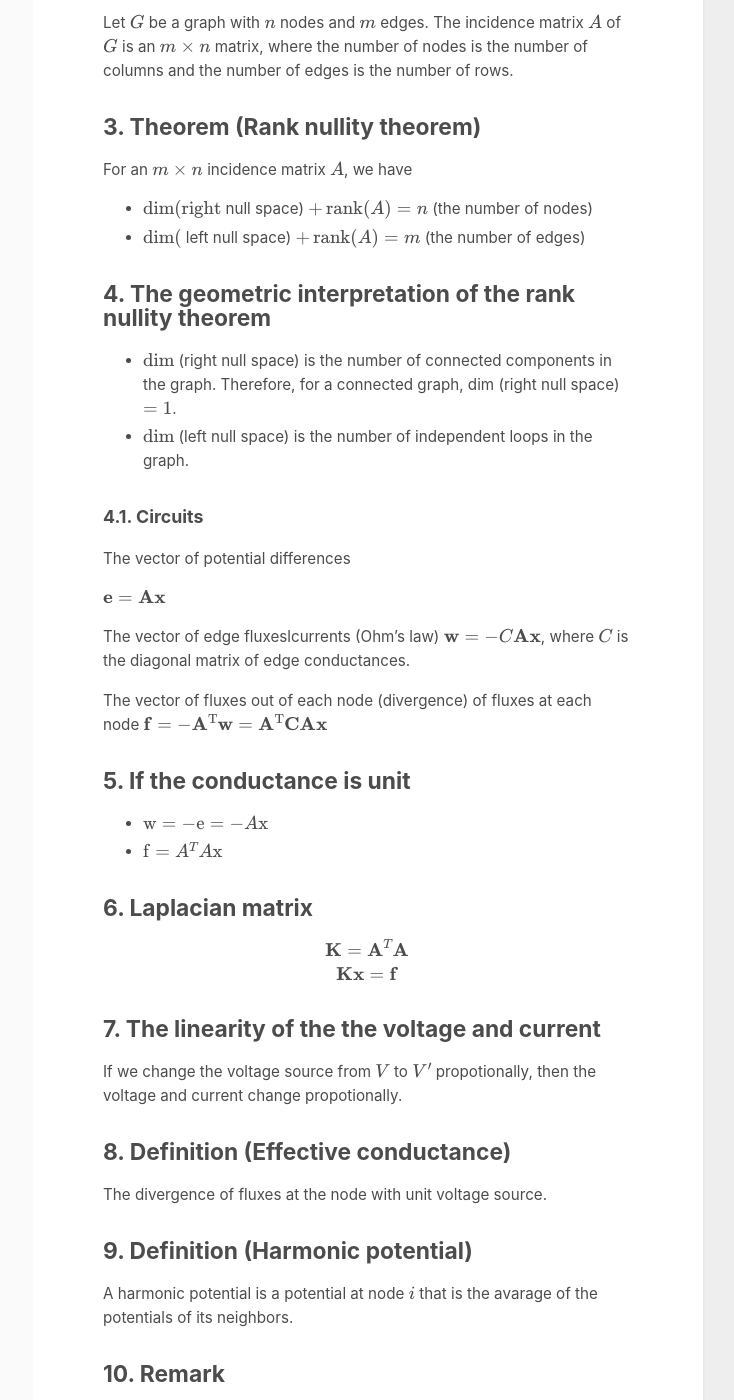
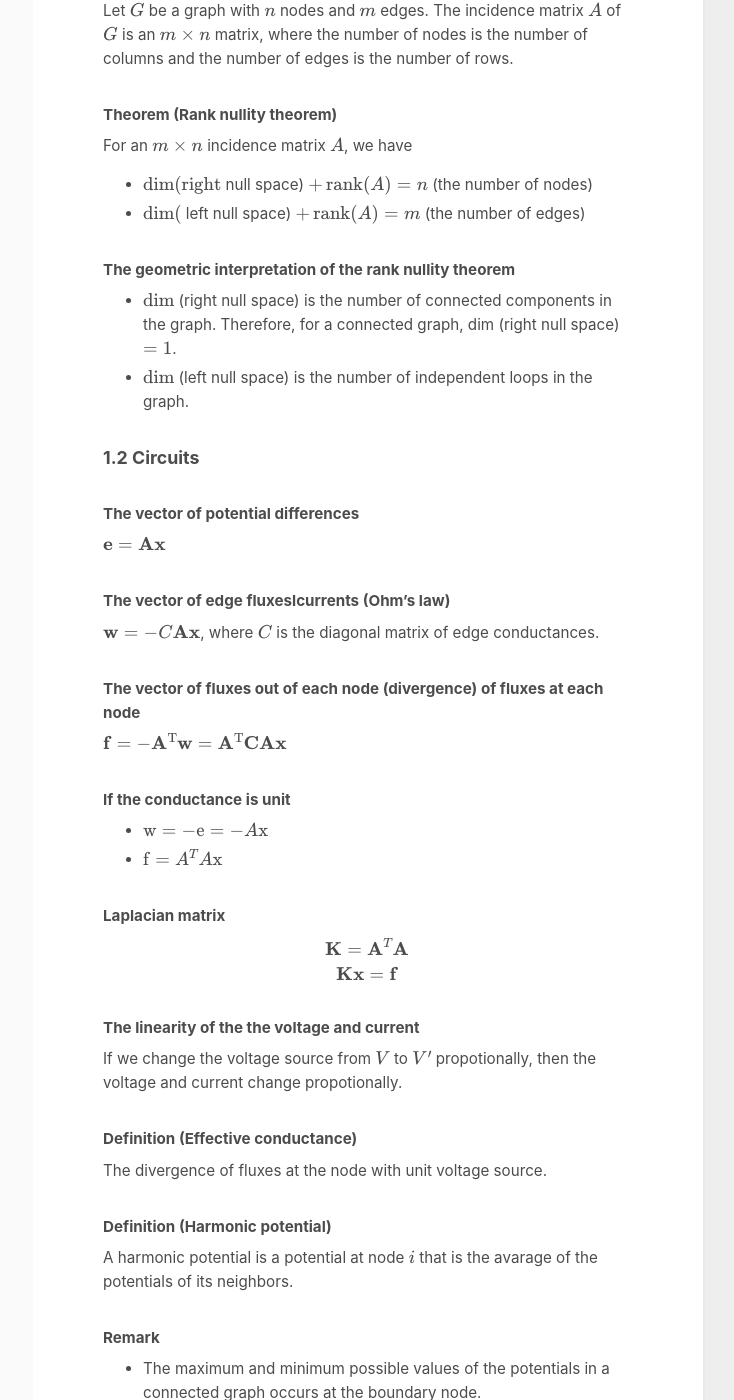
Before and after one commit to starry99/catbook, a Jekyll site: the page built from _posts/2023-07-29-try.md, in a window 1280 px wide and 1400 px high, scrolled down 481 px. Shown: the whole window, without its empty margins (417-1151 px from the left). Built offline with Jekyll 4.4.1, drawn with Linux system fonts in a browser that asks for light colours; formulas are drawn with MathJax 3; some of the changed text lies outside the part shown.

Commit message:
trychangeeee

```diff
--- a/_posts/2023-07-29-try.md
+++ b/_posts/2023-07-29-try.md
@@ -6,15 +6,15 @@ comments: true
 
 # Applied Mathematics Dense Sheet
 
-## 1. Part I Graphs
+##  Part I Graphs
 
 ### 1.1. Graphs
 
-## 2. Definition (Incidence Matrix)
+####  Definition (Incidence Matrix)
 
 Let $G$ be a graph with $n$ nodes and $m$ edges. The incidence matrix $A$ of $G$ is an $m \times n$ matrix, where the number of nodes is the number of columns and the number of edges is the number of rows.
 
-## 3. Theorem (Rank nullity theorem)
+####  Theorem (Rank nullity theorem)
 
 For an $m \times n$ incidence matrix $A$, we have
 
@@ -22,29 +22,33 @@ For an $m \times n$ incidence matrix $A$, we have
 - $\operatorname{dim}($ left null space) $+\operatorname{rank}(A)=m$ (the number of edges)
 
 
-## 4. The geometric interpretation of the rank nullity theorem
+####  The geometric interpretation of the rank nullity theorem
 
 - $\operatorname{dim}$ (right null space) is the number of connected components in the graph. Therefore, for a connected graph, dim (right null space) $=1$.
 - $\operatorname{dim}$ (left null space) is the number of independent loops in the graph.
 
 
-### 4.1. Circuits
+### 1.2 Circuits
 
-The vector of potential differences
+#### The vector of potential differences
 
 $\mathbf{e}=\mathbf{A x}$
 
-The vector of edge fluxeslcurrents (Ohm's law) $\mathbf{w}=-C \mathbf{A} \mathbf{x}$, where $C$ is the diagonal matrix of edge conductances.
+#### The vector of edge fluxeslcurrents (Ohm's law)
 
-The vector of fluxes out of each node (divergence) of fluxes at each node $\mathbf{f}=-\mathbf{A}^{\mathrm{T}} \mathbf{w}=\mathbf{A}^{\mathrm{T}} \mathbf{C A \mathbf { x }}$
+$\mathbf{w}=-C \mathbf{A} \mathbf{x}$, where $C$ is the diagonal matrix of edge conductances.
 
-## 5. If the conductance is unit
+#### The vector of fluxes out of each node (divergence) of fluxes at each node
+
+$\mathbf{f}=-\mathbf{A}^{\mathrm{T}} \mathbf{w}=\mathbf{A}^{\mathrm{T}} \mathbf{C A \mathbf { x }}$
+
+#### If the conductance is unit
 
 - $\mathrm{w}=-\mathrm{e}=-A \mathrm{x}$
 - $\mathrm{f}=A^{T} A \mathrm{x}$
 
 
-## 6. Laplacian matrix
+#### Laplacian matrix
 
 $$
 \begin{gathered}
@@ -53,33 +57,33 @@ $$
 \end{gathered}
 $$
 
-## 7. The linearity of the the voltage and current
+####  The linearity of the the voltage and current
 
 If we change the voltage source from $V$ to $V^{\prime}$ propotionally, then the voltage and current change propotionally.
 
-## 8. Definition (Effective conductance)
+####  Definition (Effective conductance)
 
 The divergence of fluxes at the node with unit voltage source.
 
-## 9. Definition (Harmonic potential)
+####  Definition (Harmonic potential)
 
 A harmonic potential is a potential at node $i$ that is the avarage of the potentials of its neighbors.
 
-## 10. Remark
+####  Remark
 
 - The maximum and minimum possible values of the potentials in a connected graph occurs at the boundary node.
 - The uniqueness principle for harmonic potentials: the harmonic potential is unique. Given the same potentials at boundary nodes, the harmonic potential is the same.
 
 
-### 10.1. Random walks
+### 1.3 Random walks
 
-## 11. Definition ( $p_{i}$ Hitting Probability )
+####  Definition ( $p_{i}$ Hitting Probability )
 
 $p_{i}$ is the probability that a random walk starting at node $i$ to reach the + node where $p_{+}=1$ before returning to node - where $p_{-}=0$.
 
 $p_{i}$ can be regraded as the potential of node $i$ with the node + and - as the boundary nodes.
 
-## 12. Definition ( Escape probability )
+#### Definition ( Escape probability )
 
 If the random walk starts at node $i, p_{e s c}$ is the probability that the random walk reaches the boundary node + before returning to node $i$. ( The nodes that he starts and the nodes that he don't want to return before reaching the target nodes )
 
@@ -131,9 +135,9 @@ $$
 
 where $\omega$ is the natural frequency and $\omega^{2}$ is the eigenvalues of $\mathbf{M}^{-1} \mathbf{K}$.
 
-## 16. Part II Continuum
+##  Part II Continuum
 
-### 16.1. 1-D limit
+### 2.1 1-D limit
 
 $$
 -\frac{d}{d x}\left(\mathbf{C}(\mathbf{x}) \frac{d \mathbf{\Phi}(\mathbf{x})}{d x}\right)=\mathbf{f}
@@ -141,7 +145,7 @@ $$
 
 where $\mathbf{C}(\mathbf{x})$ is the conductivity, $\mathbf{\Phi}(\mathbf{x})$ is the voltage, $\mathbf{f}$ is the current source density.
 
-### 16.2. 2-D limit
+### 2.2 2-D limit
 
 $$
 \begin{gathered}
```
Also changed, not shown: other parts of _posts/2023-07-29-try.md (+7 -7 lines).
